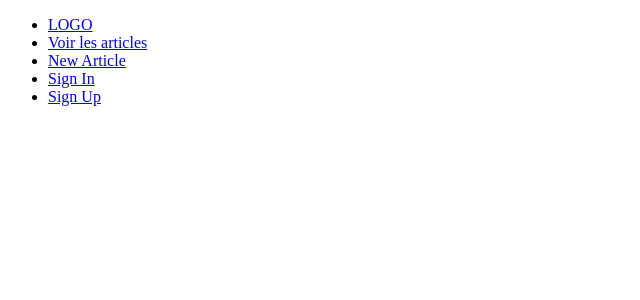
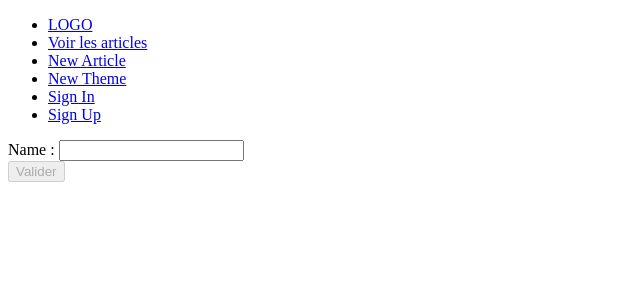
Before and after one commit to Mdidu/article_room, a React (Create React App) app in the folder frontend/blog/: page /theme/new in a window 1280 px wide. Shown: the top 300 px of the page, without its empty margins (0-640 px from the left). Built offline with nearby package versions, Linux system fonts and the light colour scheme.

Commit message:
add new theme UI

```diff
--- a/frontend/blog/src/App.js
+++ b/frontend/blog/src/App.js
@@ -10,6 +10,7 @@ import ValidationAccount from "./pages/ValidationAccount";
 import NewArticle from "./pages/NewArticle";
 import ArticleDetail from "./pages/ArticleDetail";
 import UpdateArticle from "./pages/UpdateArticle";
+import NewTheme from "./pages/NewTheme";
 
 function App() {
   return (
@@ -24,6 +25,7 @@ function App() {
         <Route path="/article/new" element={<NewArticle />} />
         <Route path="/article/update/:articleId" element={<UpdateArticle />} />
         <Route path="/article/:articleId" element={<ArticleDetail />} />
+        <Route path="/theme/new" element={<NewTheme />} />
         <Route path="/validate" element={<ValidateWaiting />} />
         <Route path="/validate/:username" element={<ValidationAccount />} />
       </Routes>
--- a/frontend/blog/src/components/layout/navigation/Navbar.js
+++ b/frontend/blog/src/components/layout/navigation/Navbar.js
@@ -25,6 +25,9 @@ const Navbar = () => {
           <li>
             <Link to="/article/new">New Article</Link>
           </li>
+          <li>
+            <Link to="/theme/new">New Theme</Link>
+          </li>
         {/* )} */}
 
         {!auth.isLoggedIn && (
--- /dev/null
+++ b/frontend/blog/src/pages/NewTheme.js
@@ -0,0 +1,60 @@
+import React, { useState } from "react";
+import { useForm } from "react-hook-form";
+import { useNavigate } from "react-router-dom";
+import Button from "../components/UI/Button";
+import ErrorMessage from "../components/UI/ErrorMessage";
+
+const NewTheme = () => {
+  const [error, setError] = useState();
+  const navigate = useNavigate();
+  const {
+    register,
+    handleSubmit,
+    formState: { isValid, errors },
+  } = useForm({ mode: "onChange" });
+
+  const onSubmit = async (data) => {
+    const datas = await fetch("http://localhost:8080/theme", {
+      method: "POST",
+      body: JSON.stringify({
+        name: data.name,
+      }),
+      headers: {
+        "Content-Type": "application/json",
+        Authorization: `Bearer ${localStorage.getItem("access_token")}`,
+      },
+    });
+
+    const msg = await datas.json();
+
+    console.log(msg);
+
+    if (!datas.ok) setError(msg);
+    navigate("/article/new");
+  };
+
+  const themeValidator = { required: true, minLength: 3 };
+
+  return (
+    <form onSubmit={handleSubmit(onSubmit)}>
+      <div>
+        <label htmlFor="name">Name : </label>
+        <input
+          type="text"
+          name="name"
+          id="name"
+          {...register("name", themeValidator)}
+        />
+        {errors.name && <ErrorMessage type={errors.name.type} />}
+      </div>
+
+      <Button type="submit" disabled={!isValid}>
+        Valider
+      </Button>
+
+      {error && <ErrorMessage type="global" message={error.msg} />}
+    </form>
+  );
+};
+
+export default NewTheme;
```
